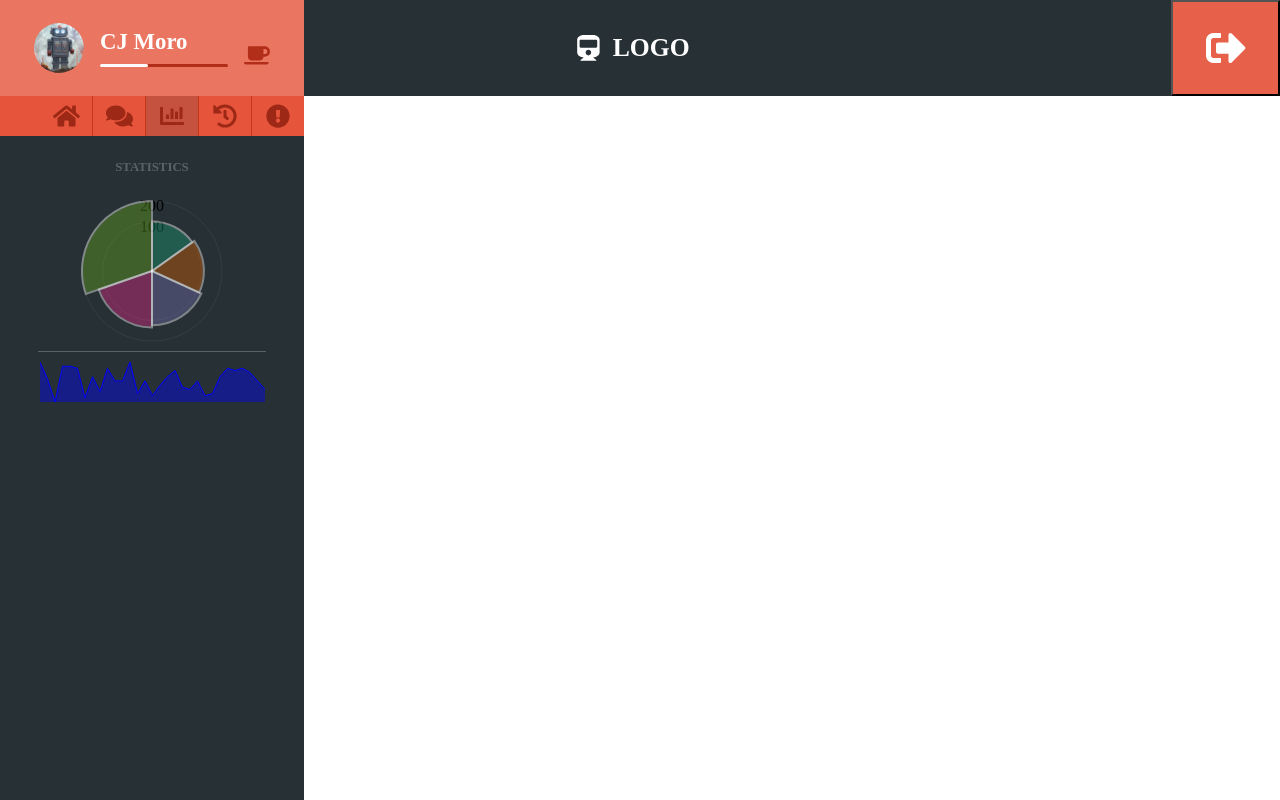
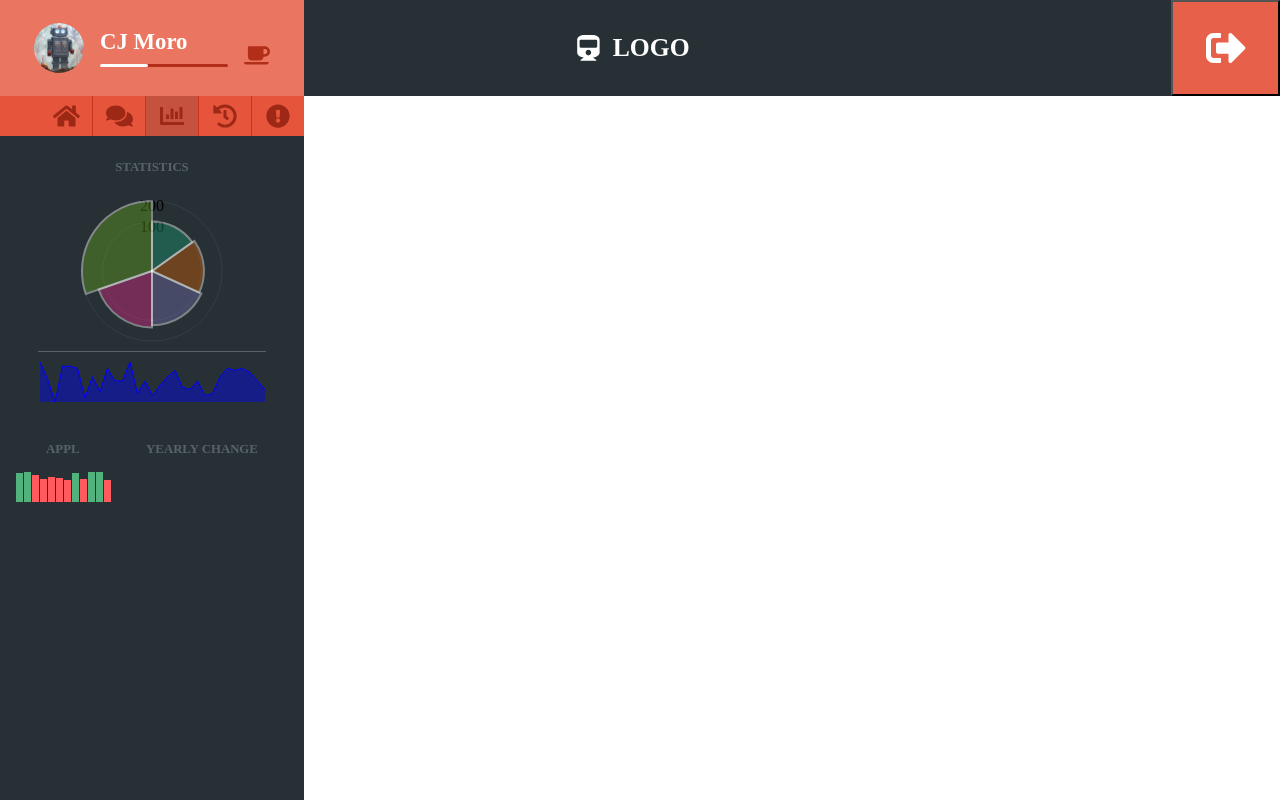
Before and after one commit to serCJm/react-admin-dashboard, a React (Create React App) app: page / in a window 1280 px wide. Both pictures are taken after a click on the element 152 px from the left and 116 px from the top of the page. Built offline with nearby package versions, Linux system fonts and the light colour scheme.

Commit message:
Add stock info bar chart

```diff
--- /dev/null
+++ b/src/components/SideMenuGraphStock.jsx
@@ -0,0 +1,38 @@
+import React, { Component } from "react";
+import SimpleBarChart from "./graphs/SimpleBarChart";
+
+const data = [];
+for (let i = 0; i < 12; i++) {
+  const newNumber = Math.random() * 2 - 1;
+  data.push(newNumber);
+}
+
+class SideMenuGraphStock extends Component {
+  state = {
+    stockTitle: "APPL",
+    stockData: null
+  };
+
+  render() {
+    return (
+      <div className="stock-info">
+        <div>
+          <h2 className="title">{this.state.stockTitle}</h2>
+          <SimpleBarChart
+            data={data}
+            width="100"
+            height="30"
+            margin={{ top: 10 }}
+            classNames={{ bar1: "bar-red", bar2: "bar-green" }}
+          />
+        </div>
+        <div>
+          <h2 className="title">Yearly Change</h2>
+          {/* <SimpleBarChart /> */}
+        </div>
+      </div>
+    );
+  }
+}
+
+export default SideMenuGraphStock;
--- a/src/components/SideMenuGraphs.jsx
+++ b/src/components/SideMenuGraphs.jsx
@@ -1,6 +1,7 @@
 import React, { Component } from "react";
 import SideMenuGraphPolar from "./SideMenuGraphPolar";
 import SideMenuGraphArea from "./SideMenuGraphArea";
+import SideMenuGraphStock from "./SideMenuGraphStock";
 
 class SideMenuGraphs extends Component {
   constructor(props) {
@@ -33,6 +34,7 @@ class SideMenuGraphs extends Component {
         <SideMenuGraphPolar />
         <hr className="home-hr" />
         <SideMenuGraphArea />
+        <SideMenuGraphStock />
       </div>
     );
   }
--- /dev/null
+++ b/src/components/graphs/SimpleBarChart.jsx
@@ -0,0 +1,55 @@
+import React, { Component } from "react";
+import * as d3 from "d3";
+
+class SimpleBarChart extends Component {
+  state = {
+    bars: [],
+    xScale: d3
+      .scaleBand()
+      .rangeRound([0, this.props.width])
+      .padding(0.1),
+    yScale: d3
+      .scaleLinear()
+      .rangeRound(this.props.height, this.props.margin.top)
+  };
+
+  static getDerivedStateFromProps(nextProps, prevState) {
+    if (!nextProps.data) return null;
+    const { data } = nextProps;
+    const { xScale, yScale } = prevState;
+
+    xScale.domain(data.map((d, i) => i.toString()));
+    yScale.domain([0, d3.max(data, d => d)]);
+
+    const bars = data.map((d, i) => {
+      return {
+        x: xScale(i.toString()),
+        y: yScale(d),
+        height: nextProps.height - yScale(d),
+        width: xScale.bandwidth(),
+        className:
+          d >= 0 ? nextProps.classNames.bar2 : nextProps.classNames.bar1
+      };
+    });
+    return { bars };
+  }
+
+  render() {
+    return (
+      <svg width={this.props.width} height={this.props.height}>
+        {this.state.bars.map((d, i) => (
+          <rect
+            key={i}
+            x={d.x}
+            y={d.y}
+            height={d.height}
+            width={d.width}
+            className={d.className}
+          />
+        ))}
+      </svg>
+    );
+  }
+}
+
+export default SimpleBarChart;
```
